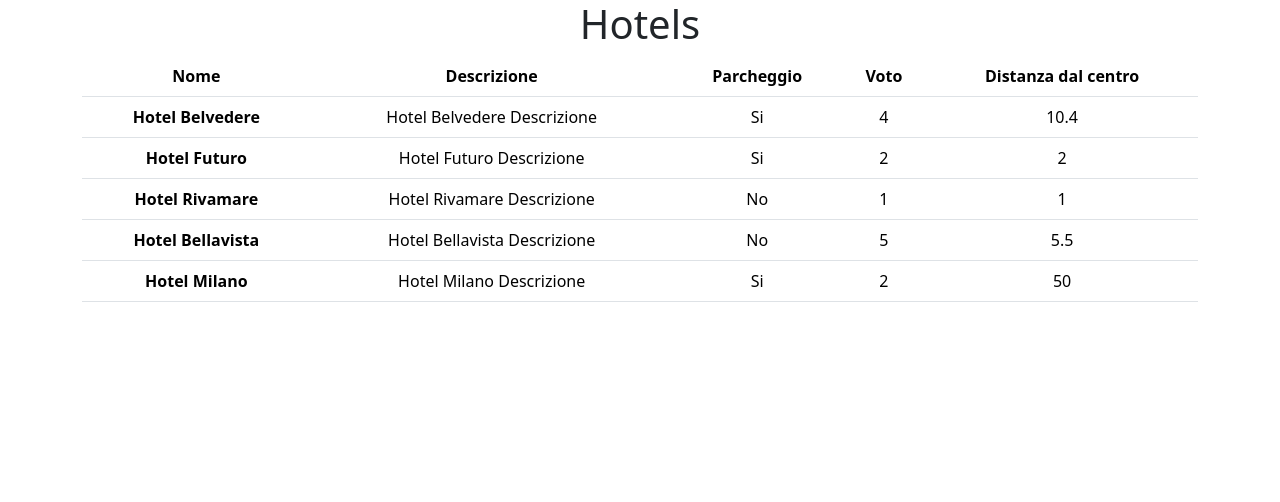
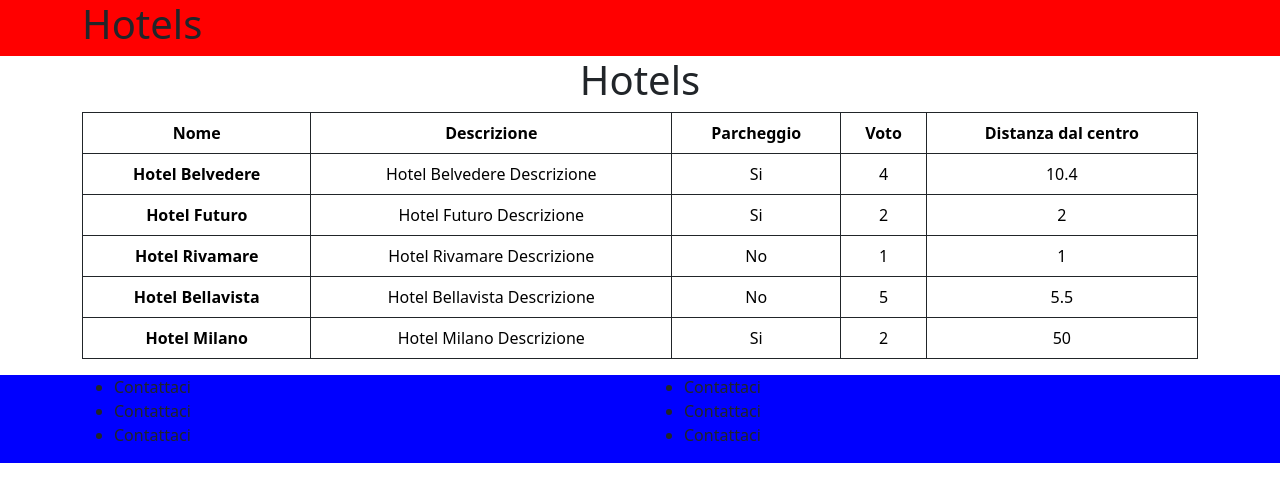
Before and after one commit to fabiomuzzu/php-hotel, a PHP site: page / in a window 1280 px wide. Shown: the top 502 px of the page. Run offline with PHP 8.4, Linux system fonts and the light colour scheme.

Commit message:
added header and footer with include

```diff
--- /dev/null
+++ b/css/style.css
@@ -0,0 +1,13 @@
+*{
+    margin: 0;
+    padding: 0;
+    box-sizing: border-box;
+}
+
+header{
+    background-color: red;
+}
+
+footer{
+    background-color: blue;
+}
--- a/index.php
+++ b/index.php
@@ -46,16 +46,23 @@
     <meta charset="UTF-8">
     <meta name="viewport" content="width=device-width, initial-scale=1.0">
     <link href="https://cdn.jsdelivr.net/npm/bootstrap@5.3.2/dist/css/bootstrap.min.css" rel="stylesheet" integrity="sha384-T3c6CoIi6uLrA9TneNEoa7RxnatzjcDSCmG1MXxSR1GAsXEV/Dwwykc2MPK8M2HN" crossorigin="anonymous">
+    <link rel="stylesheet" href="./css/style.css">
     <title>Hotels</title>
 </head>
 <body>
+
+<!-- INCLUDE DELL'HEADER -->
+<?php include __DIR__."/partials/header.php";?>
+
+<!-- MAIN -->
+<main>
     <div class="container">
         <div class="row">
             <div class="col-12">
                 <h1 class="text-center">Hotels</h1>
             </div>
             <div class="col-12">
-                <table class="table">
+                <table class="table table-bordered border-dark">
                     <thead class="text-center">
                         <tr>
                             <th scope="col">Nome</th>
@@ -66,8 +73,10 @@
                         </tr>
                     </thead>
                     <tbody class="text-center">
+                        <!-- ciclo foreach per ciclare tutti gli elementi dell'array hotels-->
                         <?php foreach ($hotels as $hotel) { ?>
                             <tr>
+                                <!-- utilizzo di echo per stampare a schermo i valori dell'array -->
                                 <th scope="row"><?php echo $hotel['name']?></th>
                                 <td><?php echo $hotel['description']?></td>
                                 <td><?php echo $hotel['parking'] == true ? 'Si' : 'No'?></td>
@@ -80,5 +89,10 @@
             </div>
         </div>
     </div>
+</main>
+
+<!-- INCLUDE DEL FOOTER -->
+<?php include __DIR__."/partials/footer.php";?>
+
 </body>
 </html>
--- /dev/null
+++ b/partials/footer.php
@@ -0,0 +1,20 @@
+<footer>
+    <div class="container">
+        <div class="row">
+            <div class="col-6">
+                <ul>
+                    <li>Contattaci</li>
+                    <li>Contattaci</li>
+                    <li>Contattaci</li>
+                </ul>
+            </div>
+            <div class="col-6">
+                <ul>
+                    <li>Contattaci</li>
+                    <li>Contattaci</li>
+                    <li>Contattaci</li>
+                </ul>
+            </div>
+        </div>
+    </div>
+</footer>
--- /dev/null
+++ b/partials/header.php
@@ -0,0 +1,12 @@
+<header>
+    <div class="container">
+        <div class="row">
+            <div class="col-6">
+                <h1>Hotels</h1>
+            </div>
+            <div class="col-6">
+
+            </div>
+        </div>
+    </div>
+</header>
```
